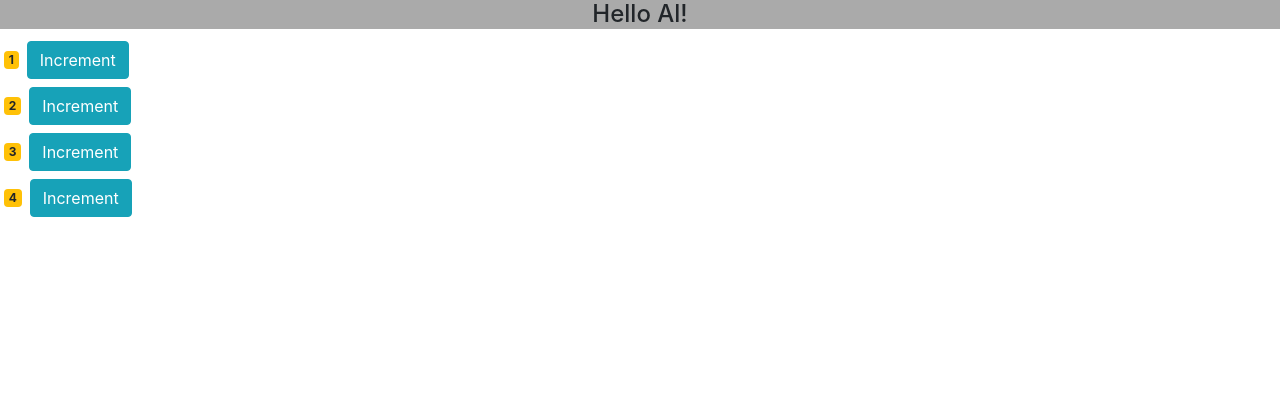
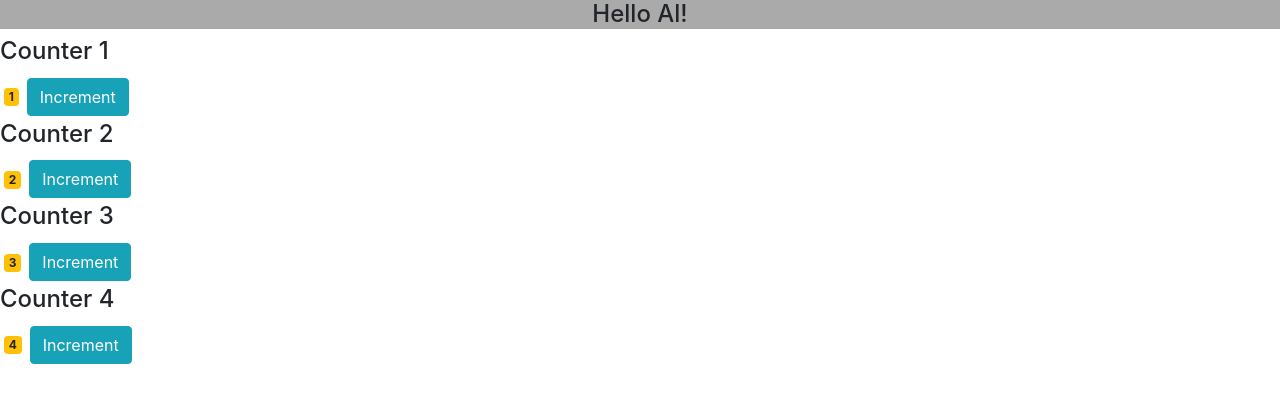
Before and after one commit to alxayeed/my-react, a React (Create React App) app: page / in a window 1280 px wide. Shown: the top 402 px of the page. Built offline with nearby package versions, Linux system fonts and the light colour scheme.

Commit message:
children property

```diff
--- a/src/components/counter.jsx
+++ b/src/components/counter.jsx
@@ -9,9 +9,10 @@
     this.setState({ value: this.state.value + 1 });
   };
     render() {
-
+    console.log(this.props);
     return (
-      <div>
+        <div>
+            {this.props.children}
         <span className={this.getBadgeClasses()}>{this.getCount()}</span>
         <button onClick={this.handleIncrement} className={"btn btn-info m-1"}>
           Increment
--- a/src/components/counters.jsx
+++ b/src/components/counters.jsx
@@ -16,12 +16,15 @@
     textAlign: "center",
   };
   render() {
+
     return (
       <React.Fragment>
         <h4 style={this.titleStyle}>Hello Al!</h4>
         {/* array of 4 components */}
         {this.state.counters.map((counter) => (
-          <Counter key={counter.id} value={counter.value}/>
+          <Counter key={counter.id} value={counter.value}>
+            <h4>Counter {counter.id}</h4>
+          </Counter>
         ))}
       </React.Fragment>
     );
```
